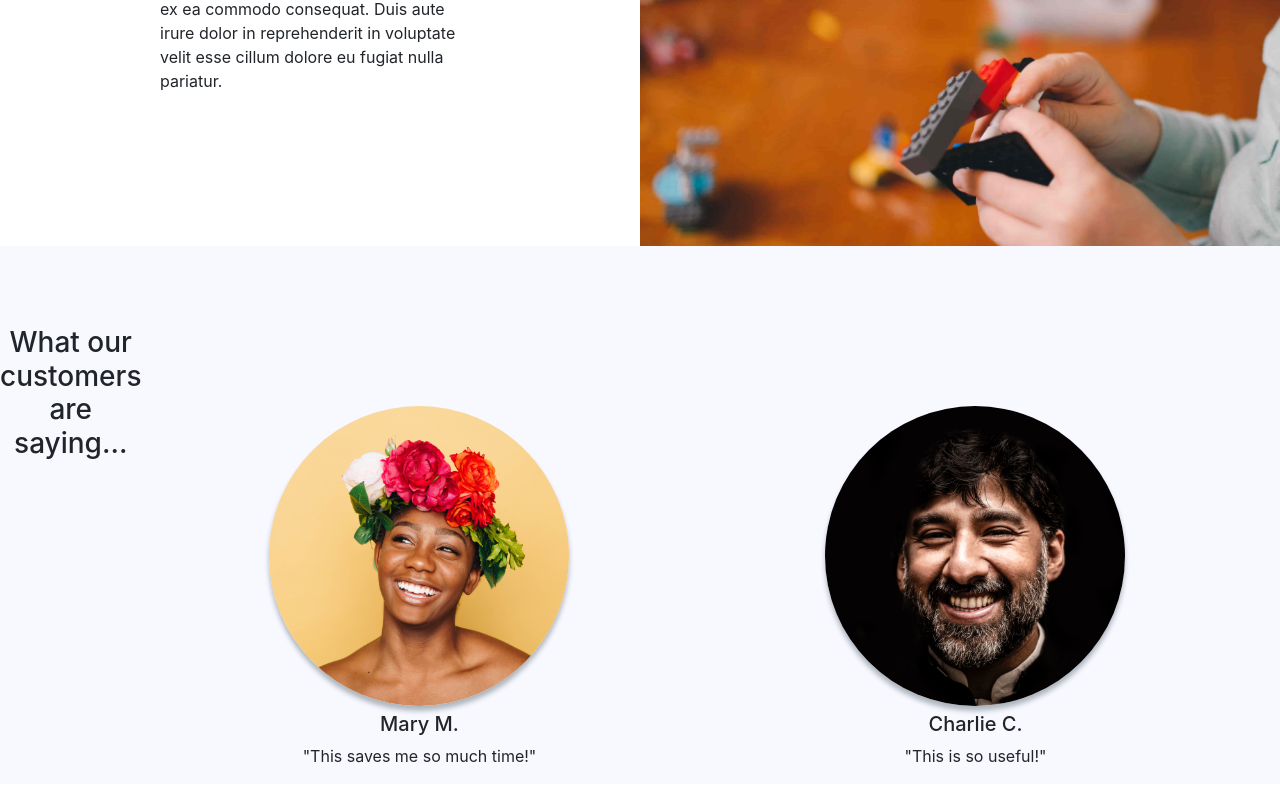
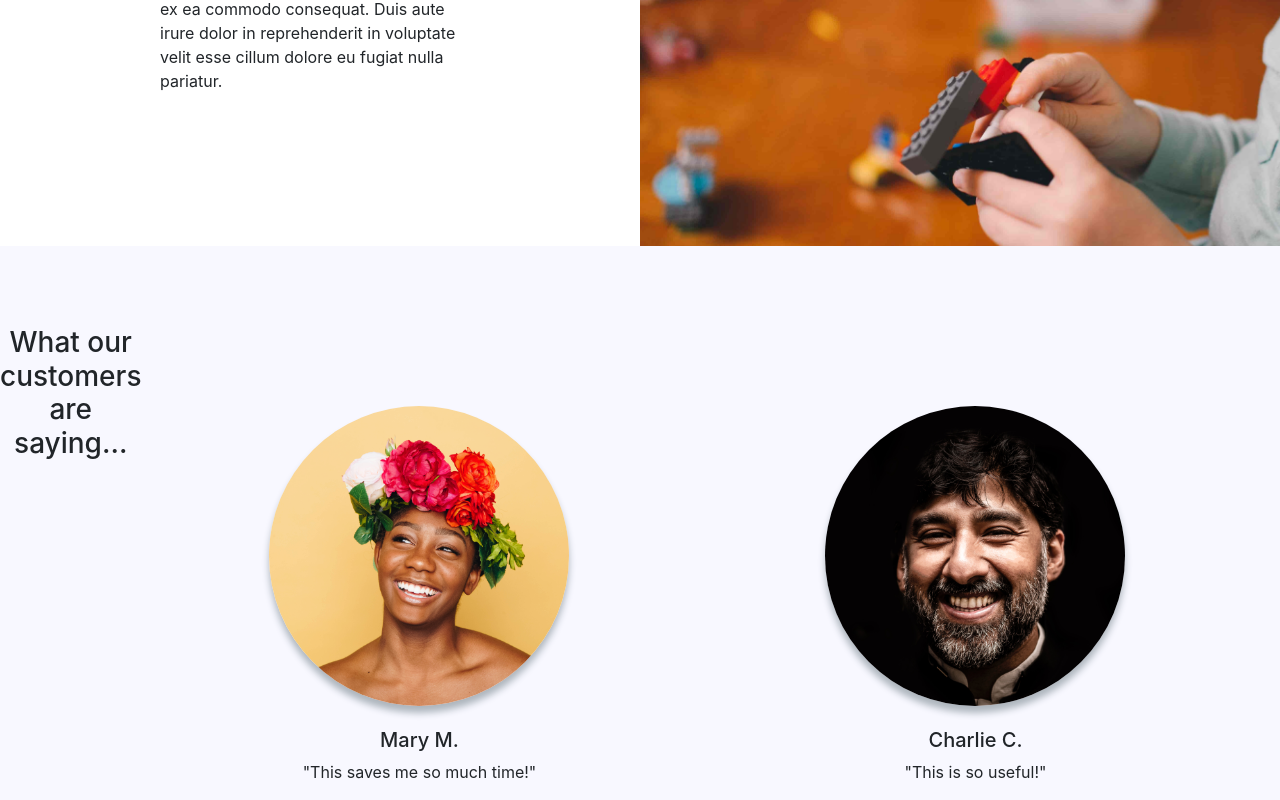
Before and after one commit to lacyjpr/landing, a React (Create React App) app: page / in a window 1280 px wide. Shown: the part 2503-3303 px from the top of the page. Built offline with nearby package versions, Linux system fonts and the light colour scheme.

Commit message:
Adjust image styling

```diff
--- a/src/components/testimonials/Testimonials.scss
+++ b/src/components/testimonials/Testimonials.scss
@@ -16,7 +16,8 @@
     height: 300px;
     overflow: hidden;
     border-radius: 50%;
-    box-shadow: 0 5px 5px 0 #adb5bd;
+    box-shadow: 0 7px 7px 0 #adb5bd;
+    margin-bottom: 2vh;
   }
 
   &__image {
```
